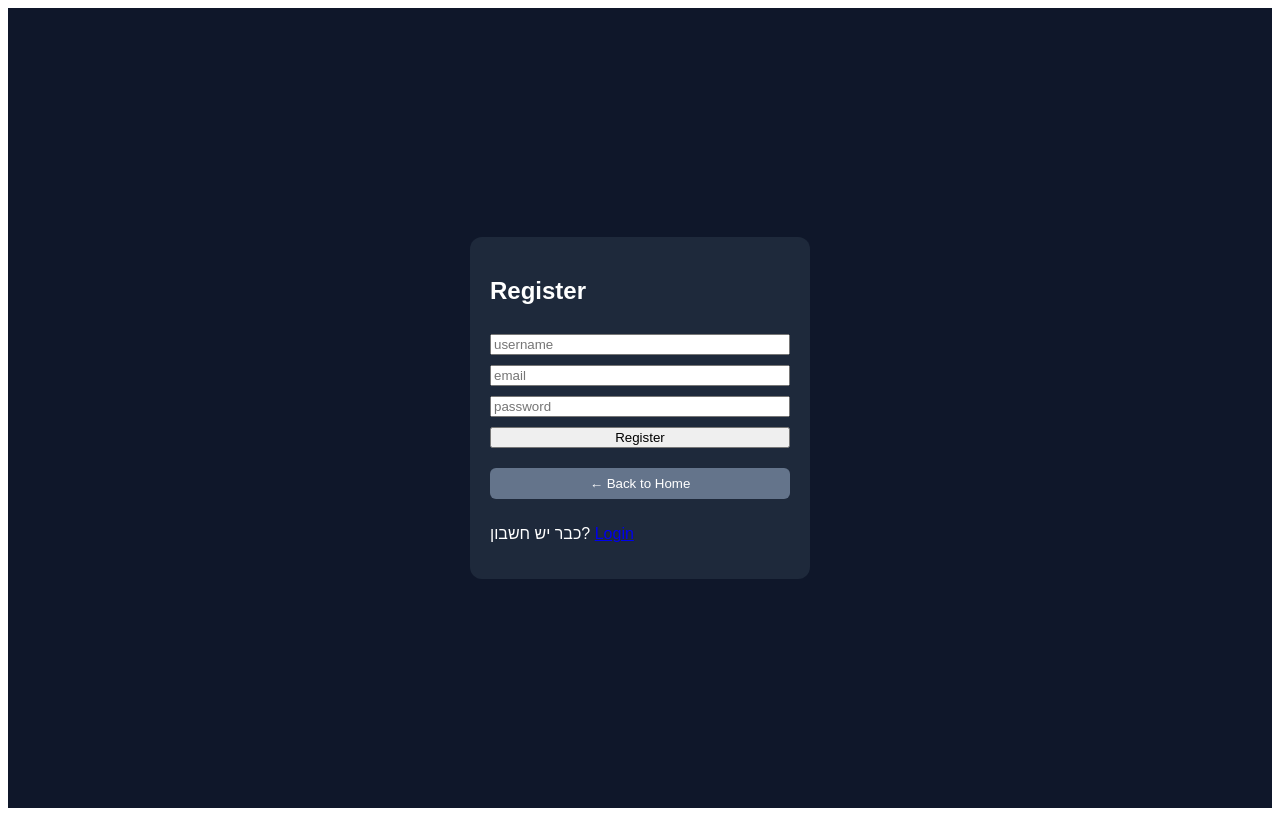
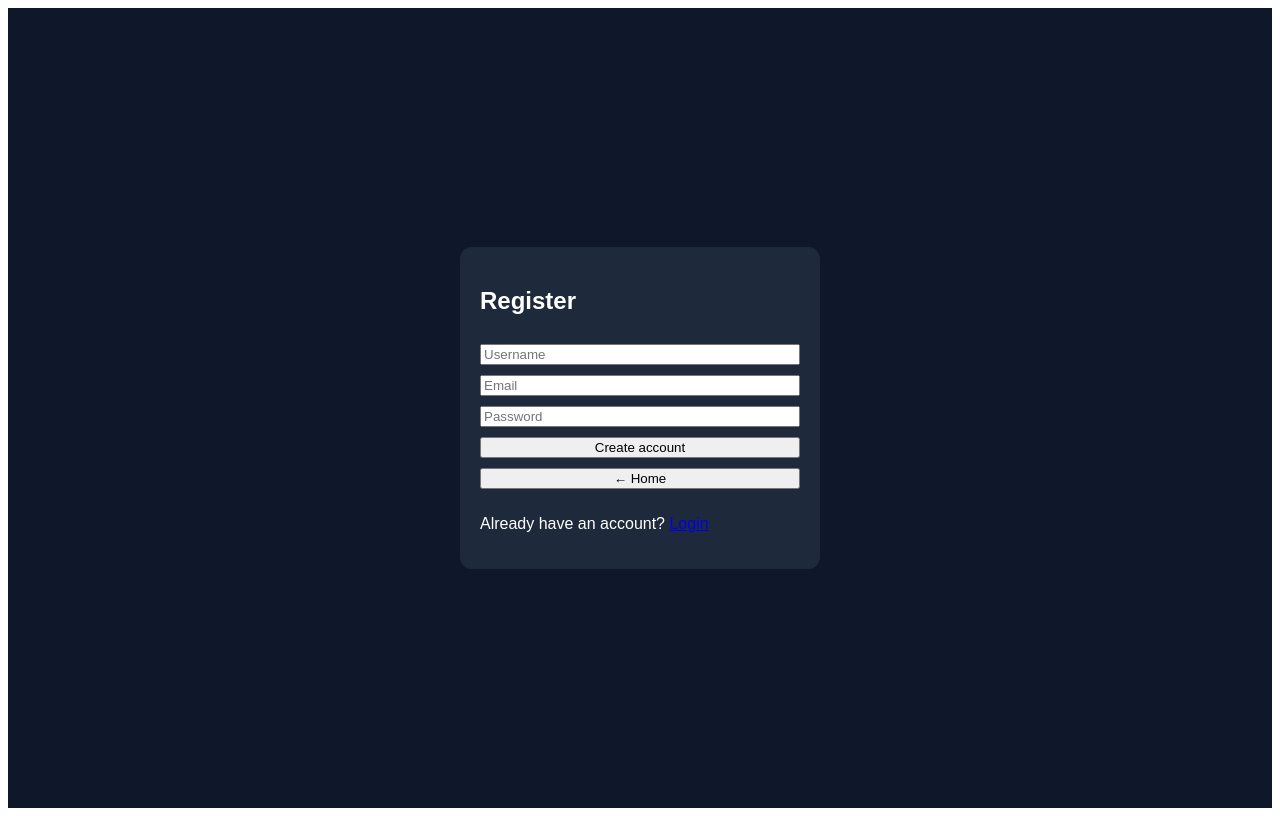
Before and after one commit to bloxman10/ShareTalk, a React (Create React App) app in the folder client/: page /register in a window 1280 px wide. Built offline with nearby package versions, Linux system fonts and the light colour scheme; the HTML template or start-up script is replaced by a standard one.

Commit message:
Upgrading project 3 commit

```diff
--- a/client/src/App.js
+++ b/client/src/App.js
@@ -1,4 +1,5 @@
 import { Routes, Route, Navigate } from "react-router-dom";
+import { useEffect, useState } from "react";
 
 import Home from "./pages/Home";
 import Login from "./pages/Login";
@@ -6,18 +7,34 @@ import Register from "./pages/Register";
 import Chat from "./pages/Chat";
 
 export default function App() {
-  const token = localStorage.getItem("token");
+  const [auth, setAuth] = useState(null);
+
+  useEffect(() => {
+    const token = localStorage.getItem("token");
+
+    setAuth(!!token);
+  }, []);
+
+  // 🔥 בזמן טעינה אל תציג כלום
+  if (auth === null) return null;
 
   return (
     <Routes>
       <Route path="/" element={<Home />} />
 
-      <Route path="/login" element={<Login />} />
-      <Route path="/register" element={<Register />} />
+      <Route
+        path="/login"
+        element={auth ? <Navigate to="/chat" replace /> : <Login />}
+      />
+
+      <Route
+        path="/register"
+        element={auth ? <Navigate to="/chat" replace /> : <Register />}
+      />
 
       <Route
         path="/chat"
-        element={token ? <Chat /> : <Navigate to="/login" />}
+        element={auth ? <Chat /> : <Navigate to="/login" replace />}
       />
     </Routes>
   );
--- a/client/src/pages/Login.js
+++ b/client/src/pages/Login.js
@@ -13,24 +13,31 @@ export default function Login() {
 
   const handleLogin = async () => {
     setError("");
+
+    if (!email.trim() || !password.trim()) {
+      setError("Please fill in all fields");
+      return;
+    }
+
     setLoading(true);
 
     try {
-      const res = await axios.post("http://localhost:5000/api/auth/login", {
-        email,
-        password,
-      });
+      const res = await axios.post(
+        "http://localhost:5000/api/auth/login",
+        {
+          email,
+          password,
+        }
+      );
 
       if (!res.data.token) {
-        setError("אין טוקן מהשרת");
+        setError(" Login failed: No token received");
         return;
       }
 
       localStorage.setItem("token", res.data.token);
 
-      // 💥 חשוב: מעבר רק אחרי שמירה
-      navigate("/chat", { replace: true });
-
+      window.location.href = "/chat";
     } catch (err) {
       setError(err.response?.data?.message || "Login failed");
     } finally {
@@ -44,13 +51,13 @@ export default function Login() {
         <h2>Login</h2>
 
         <input
-          placeholder="email"
+          placeholder="Email"
           value={email}
           onChange={(e) => setEmail(e.target.value)}
         />
 
         <input
-          placeholder="password"
+          placeholder="Password"
           type="password"
           value={password}
           onChange={(e) => setPassword(e.target.value)}
@@ -62,12 +69,10 @@ export default function Login() {
           {loading ? "Loading..." : "Login"}
         </button>
 
-        <button onClick={() => navigate("/")}>
-          ← Back to Home
-        </button>
+        <button onClick={() => navigate("/")}>← Home</button>
 
         <p>
-          אין חשבון? <Link to="/register">Register</Link>
+          Don't have an account? <Link to="/register">Register</Link>
         </p>
       </div>
     </div>
@@ -88,7 +93,7 @@ const styles = {
     display: "flex",
     flexDirection: "column",
     gap: 10,
-    width: 300,
+    width: 320,
     padding: 20,
     background: "#1e293b",
     borderRadius: 12,
--- a/client/src/pages/Register.js
+++ b/client/src/pages/Register.js
@@ -16,6 +16,17 @@ export default function Register() {
   const handleRegister = async () => {
     setError("");
     setSuccess("");
+
+    if (!username.trim() || !email.trim() || !password.trim()) {
+      setError("Please fill in all fields");
+      return;
+    }
+
+    if (password.length < 6) {
+      setError("Password must be at least 6 characters long");
+      return;
+    }
+
     setLoading(true);
 
     try {
@@ -25,14 +36,13 @@ export default function Register() {
         password,
       });
 
-      setSuccess("נרשמת בהצלחה!");
+      setSuccess("Registration successful! Redirecting to login...");
 
       setTimeout(() => {
         navigate("/login");
-      }, 1000);
-
+      }, 1200);
     } catch (err) {
-      setError(err.response?.data?.message || "Error");
+      setError(err.response?.data?.message || "Registration failed");
     } finally {
       setLoading(false);
     }
@@ -43,24 +53,38 @@ export default function Register() {
       <div style={styles.card}>
         <h2>Register</h2>
 
-        <input placeholder="username" value={username} onChange={(e) => setUsername(e.target.value)} />
-        <input placeholder="email" value={email} onChange={(e) => setEmail(e.target.value)} />
-        <input placeholder="password" type="password" value={password} onChange={(e) => setPassword(e.target.value)} />
+        <input
+          placeholder="Username"
+          value={username}
+          onChange={(e) => setUsername(e.target.value)}
+        />
+
+        <input
+          placeholder="Email"
+          value={email}
+          onChange={(e) => setEmail(e.target.value)}
+        />
+
+        <input
+          placeholder="Password"
+          type="password"
+          value={password}
+          onChange={(e) => setPassword(e.target.value)}
+        />
 
         {error && <div style={styles.error}>{error}</div>}
         {success && <div style={styles.success}>{success}</div>}
 
         <button onClick={handleRegister}>
-          {loading ? "Loading..." : "Register"}
+          {loading ? "Loading..." : "Create account"}
         </button>
 
-        {/* 🔥 כפתור חזרה לבית */}
-        <button style={styles.homeBtn} onClick={() => navigate("/")}>
-          ← Back to Home
+        <button onClick={() => navigate("/")}>
+          ← Home
         </button>
 
         <p>
-          כבר יש חשבון? <Link to="/login">Login</Link>
+          Already have an account? <Link to="/login">Login</Link>
         </p>
       </div>
     </div>
@@ -81,7 +105,7 @@ const styles = {
     display: "flex",
     flexDirection: "column",
     gap: 10,
-    width: 300,
+    width: 320,
     padding: 20,
     background: "#1e293b",
     borderRadius: 12,
@@ -96,13 +120,4 @@ const styles = {
     padding: 8,
     borderRadius: 6,
   },
-  homeBtn: {
-    marginTop: 10,
-    background: "#64748b",
-    color: "white",
-    border: "none",
-    padding: 8,
-    cursor: "pointer",
-    borderRadius: 6,
-  },
 };
```
Also changed, not shown: 1 other file (tests, documents, lock files or other folders).
